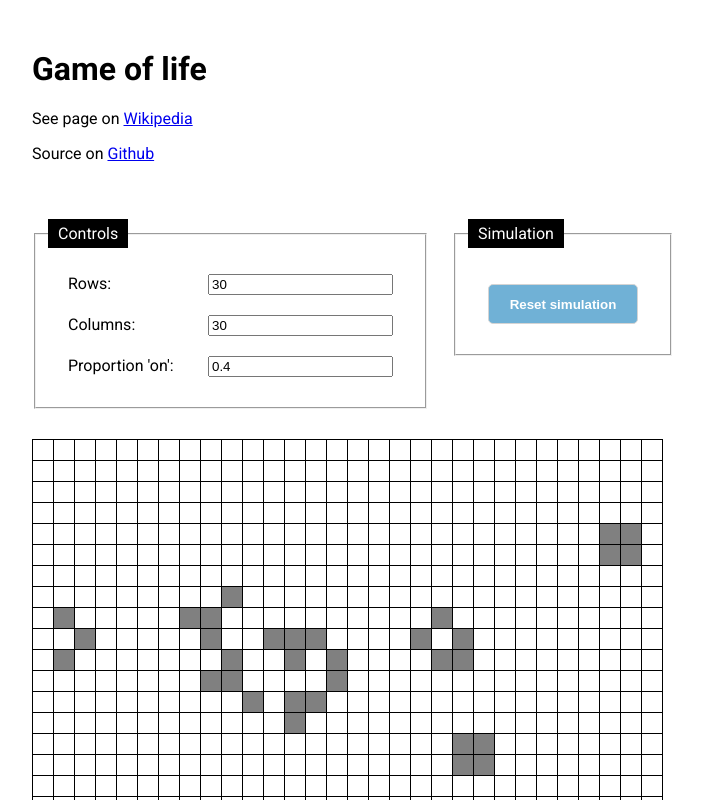
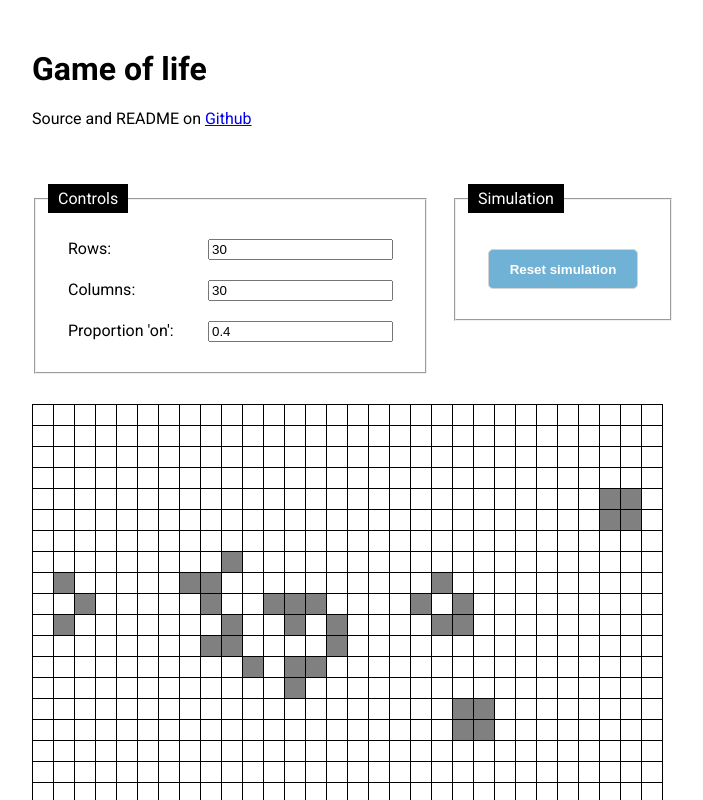
Before and after one commit to jamessimmonds/cellular-automata, a React (Create React App) app: page / in a window 1280 px wide. Shown: the top 800 px of the page, without its empty margins (18-721 px from the left). Built offline with nearby package versions, Linux system fonts and the light colour scheme.

Commit message:
Minor change to wording on page

```diff
--- a/src/App.js
+++ b/src/App.js
@@ -38,8 +38,7 @@ function App() {
   return (
     <div>
       <h1>Game of life</h1>
-      <p>See page on <a href="https://en.wikipedia.org/wiki/Cellular_automaton">Wikipedia</a></p>
-      <p>Source on <a href="https://github.com/jamessimmonds/cellular-automata">Github</a></p>
+      <p>Source and README on <a href="https://github.com/jamessimmonds/cellular-automata">Github</a></p>
       <form>
         <fieldset>
           <legend>Controls</legend>
```
